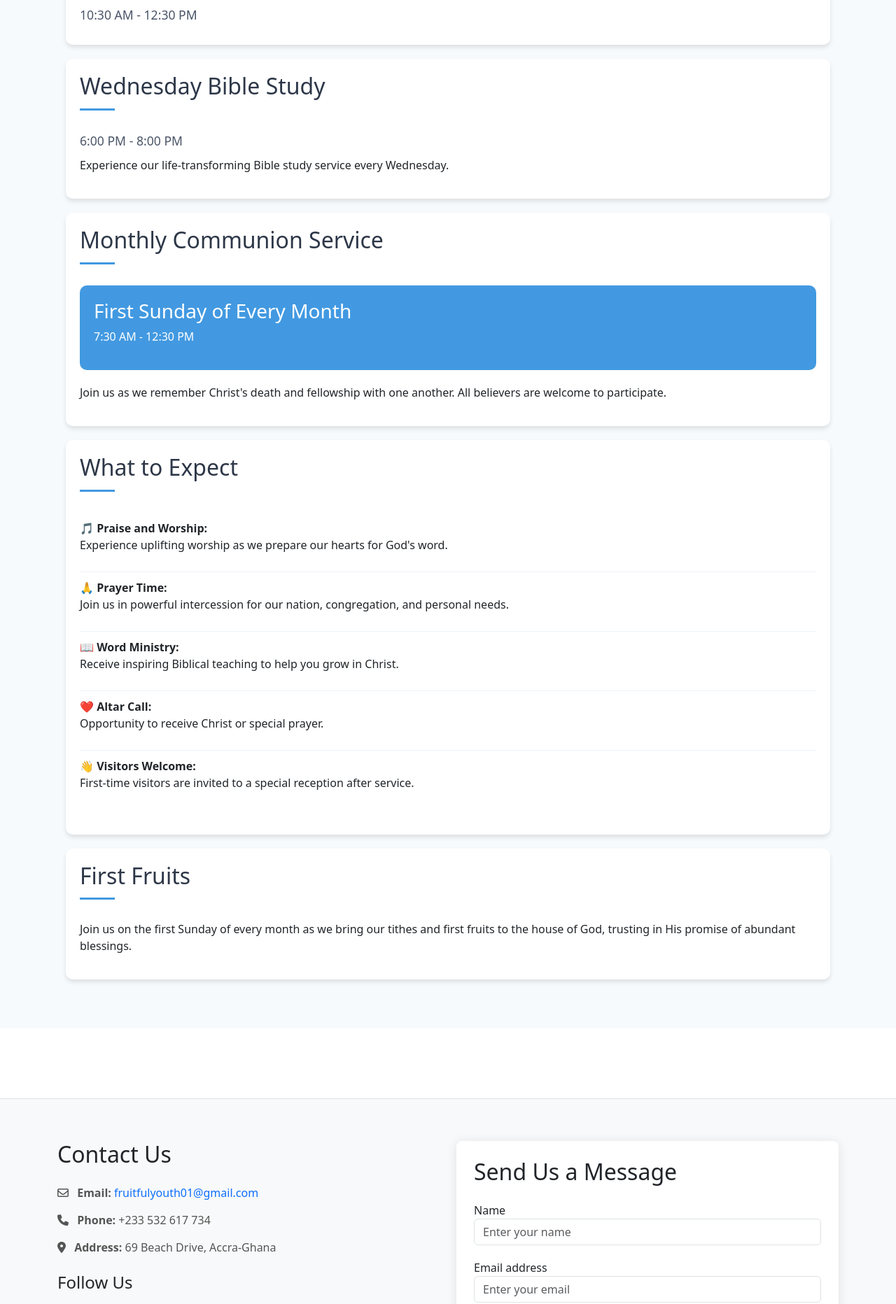
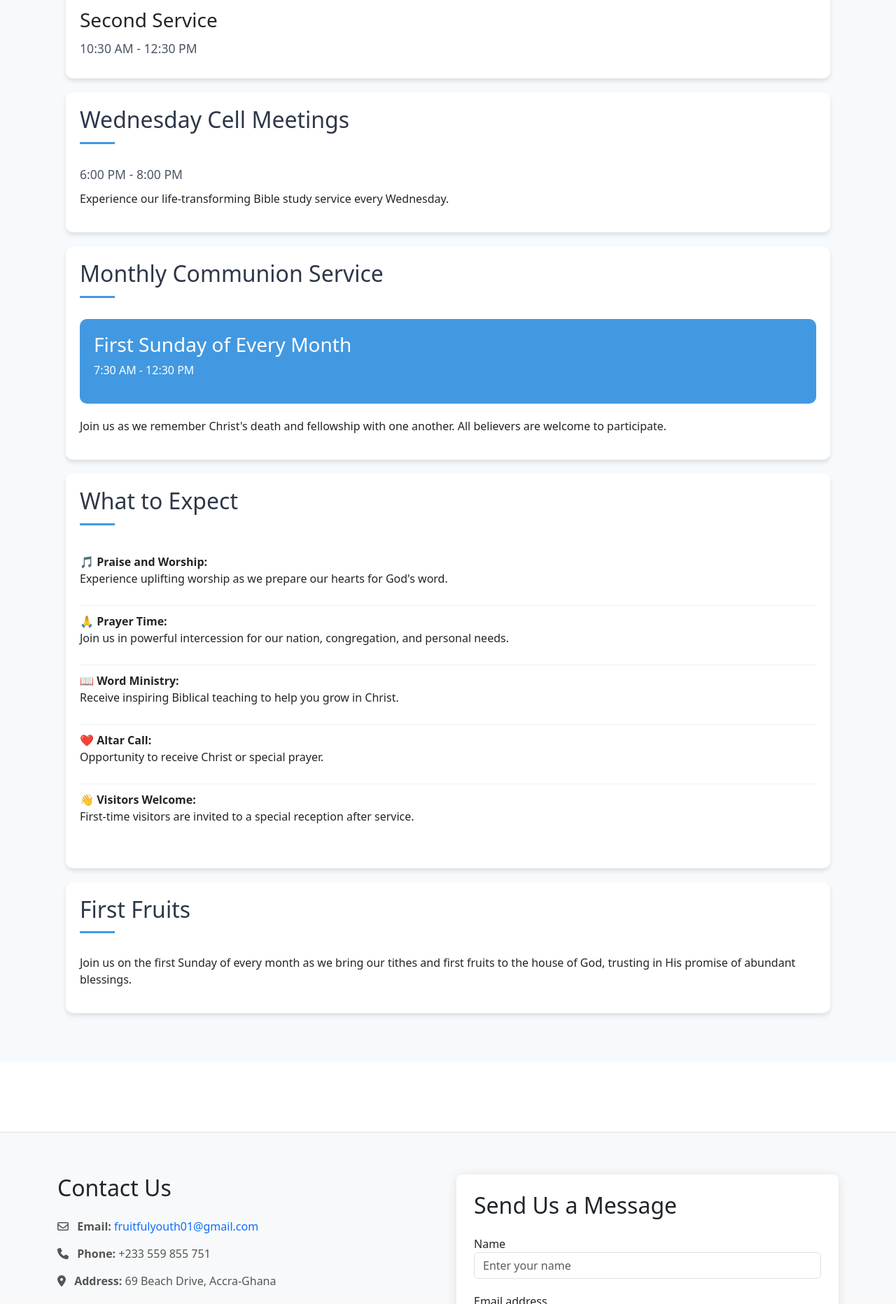
Before and after one commit to ErasmusBill/LOF, a Django app: page /church_service in a window 1280 px wide. Shown: the part 849-2713 px from the top of the page at 70% size. Run offline with Django 5.2, Linux system fonts and the light colour scheme; some libraries are stand-ins or nearby versions; grey boxes are pictures that could not be loaded.

Commit message:
changes made to footer

```diff
--- a/church/templates/church/base.html
+++ b/church/templates/church/base.html
@@ -68,6 +68,7 @@
     <!-- Navbar -->
 
     {% include 'church/navbar.html' %}
+    <br><br>
 
     <!-- Display messages -->
     {% if messages %}
@@ -100,7 +101,7 @@
                         </li>
                         <li>
                             <i class="fa-solid fa-phone me-2"></i>
-                            <strong>Phone:</strong> +233 532 617 734
+                            <strong>Phone:</strong> +233 559 855 751
                         </li>
                         <li>
                             <i class="fa-solid fa-location-dot me-2"></i>
@@ -115,15 +116,15 @@
                            class="btn btn-primary">
                             <i class="fa-brands fa-facebook-f me-2"></i> Facebook
                         </a>
-                        <a href="https://twitter.com"
-                           target="_blank"
-                           class="btn btn-info">
-                            <i class="fa-brands fa-twitter me-2"></i> Twitter
-                        </a>
                         <a href="https://www.instagram.com/glicfruitfulyouth?igsh=MXVjNm5rbWhwcWJ5eA=="
                            target="_blank"
                            class="btn btn-danger">
                             <i class="fa-brands fa-instagram me-2"></i> Instagram
+                        </a>
+                        <a href="https://twitter.com"
+                           target="_blank"
+                           class="btn btn-info">
+                            <i class="fa-brands fa-twitter me-2"></i> TikTok
                         </a>
                     </div>
 
--- a/church/templates/church/church_service.html
+++ b/church/templates/church/church_service.html
@@ -126,7 +126,7 @@
 
       <!-- Wednesday Service Card -->
       <div class="service-card">
-        <h2 class="section-title">Wednesday Bible Study</h2>
+        <h2 class="section-title">Wednesday Cell Meetings</h2>
         <p class="service-time">6:00 PM - 8:00 PM</p>
         <p>Experience our life-transforming Bible study service every Wednesday.</p>
       </div>
```
Also changed, not shown: db.sqlite3, 4 other files.
